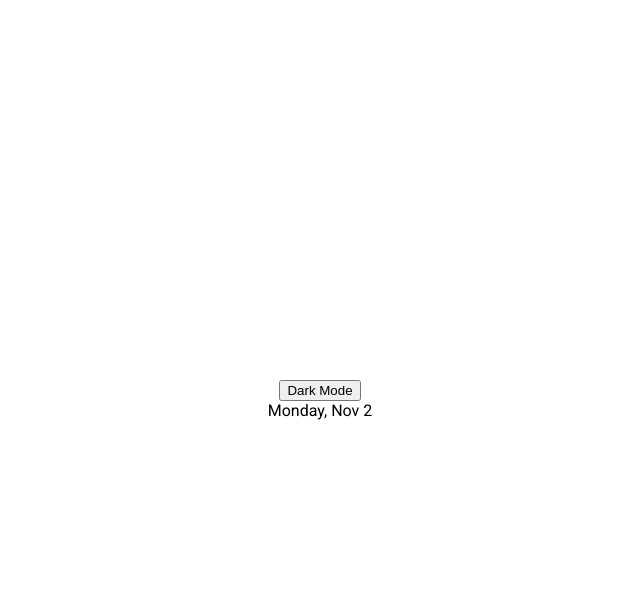
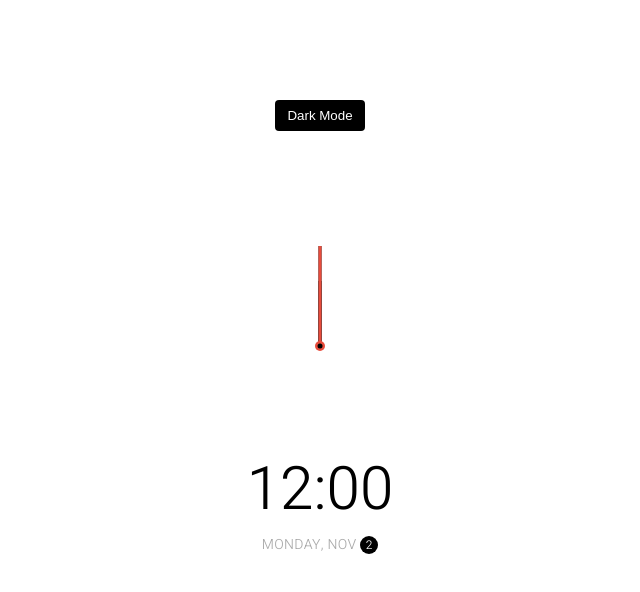
Before and after one commit to MarkLannen/-50-JS-Projects_theme-clock, a website: page index.html in a window 1280 px wide. Shown: the whole page, without its empty margins (320-960 px from the left). Drawn offline with Linux system fonts and the light colour scheme.

Commit message:
add css styles

```diff
--- a/index.html
+++ b/index.html
@@ -15,7 +15,7 @@
         <div class="needle second"></div>
         <div class="center-point"></div>
       </div>
-      <div class="time"></div>
+      <div class="time">12:00</div>
       <div class="date">Monday, Nov <span class="circle">2</span></div>
     </div>
     <script src="script.js"></script>
--- a/style.css
+++ b/style.css
@@ -1,16 +1,131 @@
-@import url("https://fonts.googleapis.com/css2?family=Roboto:wght@400;700&display=swap");
+@import url("https://fonts.googleapis.com/css?family=Heebo:300&display=swap");
 
 * {
   box-sizing: border-box;
 }
 
+:root {
+  --primary-color: #000;
+  --secondary-color: #fff;
+}
+
+html.dark {
+  --primary-color: #fff;
+  --secondary-color: #333;
+}
+
+html.dark {
+  background-color: #111;
+  color: var(--primary-color);
+}
+
+html {
+  transition: all 0.5s ease-in;
+}
+
 body {
-  font-family: "Roboto", sans-serif;
+  font-family: "Heebo", sans-serif;
   display: flex;
-  flex-direction: column;
   align-items: center;
   justify-content: center;
   height: 100vh;
   overflow: hidden;
   margin: 0;
 }
+
+.toggle {
+  cursor: pointer;
+  background-color: var(--primary-color);
+  color: var(--secondary-color);
+  border: 0;
+  border-radius: 4px;
+  padding: 8px 12px;
+  position: absolute;
+  top: 100px;
+}
+
+.toggle:focus {
+  outline: none;
+}
+
+.clock-container {
+  display: flex;
+  flex-direction: column;
+  justify-content: space-between;
+  align-items: center;
+}
+
+.clock {
+  position: relative;
+  width: 200px;
+  height: 200px;
+}
+
+.needle {
+  background-color: var(--primary-color);
+  position: absolute;
+  top: 50%;
+  left: 50%;
+  height: 65px;
+  width: 3px;
+  transform-origin: bottom center;
+}
+
+.needle.hour {
+  transform: translate(-50%, -100%) rotate(0deg);
+}
+.needle.minute {
+  transform: translate(-50%, -100%) rotate(0deg);
+  height: 100px;
+}
+.needle.second {
+  transform: translate(-50%, -100%) rotate(0deg);
+  height: 100px;
+  background-color: #e74c3c;
+}
+.center-point {
+  background-color: #e74c3c;
+  width: 10px;
+  height: 10px;
+  position: absolute;
+  top: 50%;
+  left: 50%;
+  transform: translate(-50%, -50%);
+  border-radius: 50%;
+}
+
+.center-point::after {
+  content: "";
+  background-color: var(--primary-color);
+  width: 5px;
+  height: 5px;
+  position: absolute;
+  top: 50%;
+  left: 50%;
+  transform: translate(-50%, -50%);
+  border-radius: 50%;
+}
+
+.time {
+  font-size: 60px;
+}
+.date {
+  color: #aaa;
+  font-size: 14px;
+  letter-spacing: 0.3px;
+  text-transform: uppercase;
+}
+
+.date .circle {
+  background-color: var(--primary-color);
+  color: var(--secondary-color);
+  border-radius: 50%;
+  height: 18px;
+  width: 18px;
+  display: inline-flex;
+  align-items: center;
+  justify-content: center;
+  line-height: 18px;
+  transition: 0.5s ease-in;
+  font-size: 12px;
+}
```
